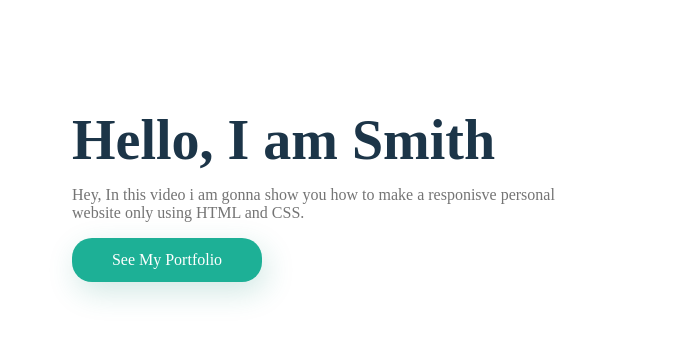
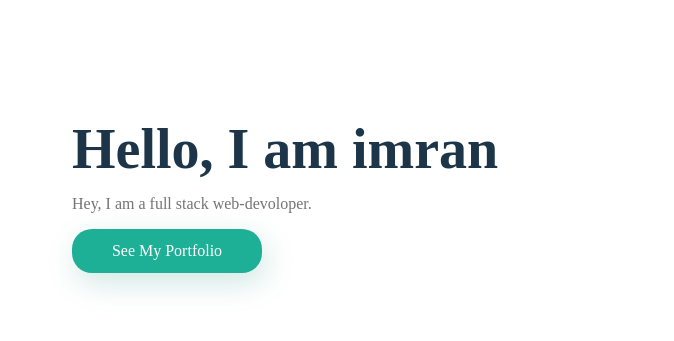
Before and after one commit to imranhossain-coder/freelancer-iman.github.io, a plain HTML site: page index.html in a window 1280 px wide. Shown: the part 204-545 px from the top of the page, 606-1280 px from the left. Drawn offline with Linux system fonts and the light colour scheme; files whose address does not match are found by name.

Commit message:
Update index.html

```diff
--- a/index.html
+++ b/index.html
@@ -43,8 +43,8 @@
         </div>
         <!--text-------------->
         <div class="main-text">
-            <h1>Hello, I am Smith</h1>
-            <p>Hey, In this video i am gonna show you how to make a responisve personal website only using HTML and CSS.</p>
+            <h1>Hello, I am imran</h1>
+            <p>Hey, I am a full stack web-devoloper.</p>
         <!--btn------->
             <a href="#" class="portfolio-btn">See My Portfolio</a>
         </div>
```
